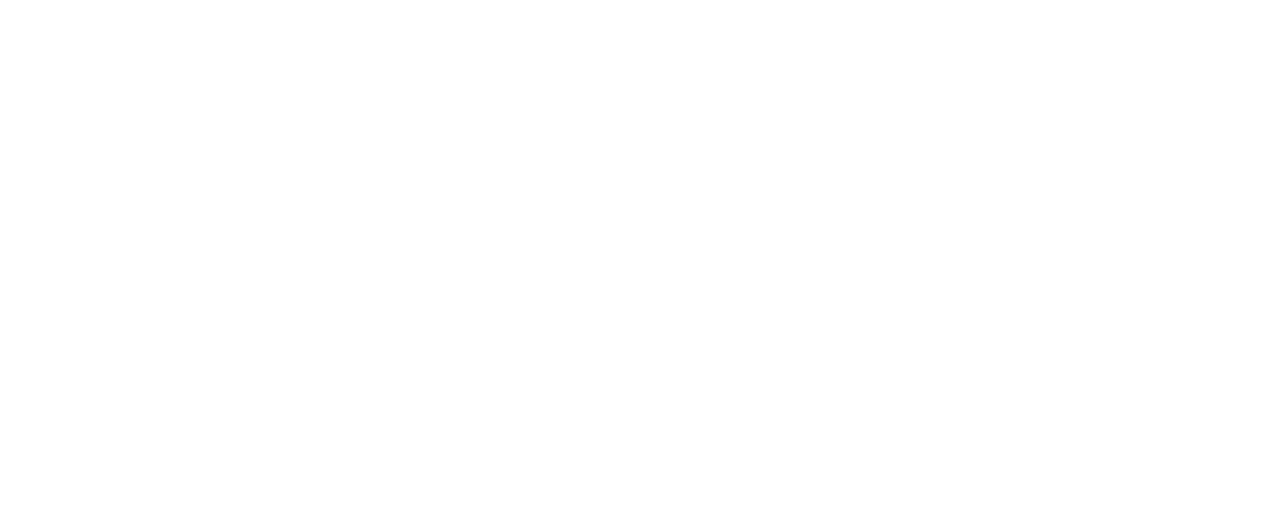
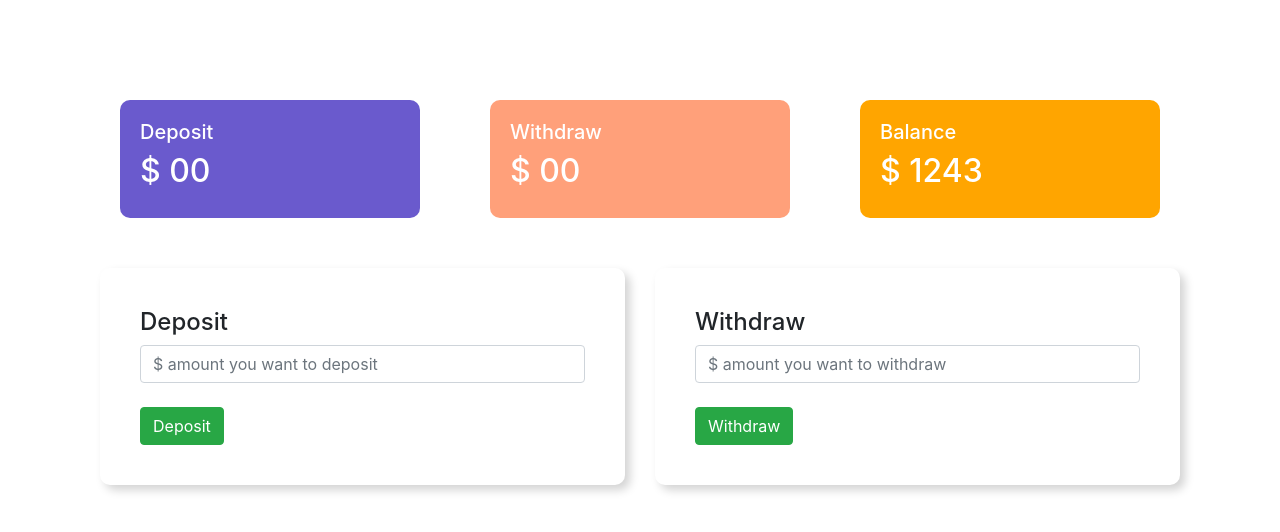
Before and after one commit to arghochakma/argo-bank, a plain HTML site: page index.html in a window 1280 px wide. Both pictures are taken after a click on the button "Enter". Drawn offline with nearby package versions, Linux system fonts and the light colour scheme.

Commit message:
added the bank

```diff
--- a/index.html
+++ b/index.html
@@ -19,12 +19,93 @@
             <button id="login" class="btn btn-success">Enter</button>
         </div>
     </div>
-    <script>
-        const loginBtn = document.getElementById("login");
+    <div id="transaction-area">
+        <div class="row">
+            <div class="col-md-4">
+                <div class="deposit status">
+                    <h5>Deposit</h5>
+                    <h2>$ <span id="currentDeposit">00</span></h2>
+                </div>
+            </div>
+            <div class="col-md-4">
+                <div class="withdraw status">
+                    <h5>Withdraw</h5>
+                    <h2>$ <span id="currentWithdraw">00</span></h2>
+                </div>
+            </div>
+            <div class="col-md-4">
+                <div class="balance status">
+                    <h5>Balance</h5>
+                    <h2>$ <span id="currentBalance">1243</span></h2>
+                </div>
+            </div>
+        </div>
+        <div class="row">
+            <div class="col-md-6">
+                <div class="submit-area">
+                    <h4>Deposit</h4>
+                    <input id="depositAmount" type="text" class="form-control" placeholder="$ amount you want to deposit">
+                    <br>
+                    <button id="addDeposit" class="btn btn-success">Deposit</button>
+                </div>
+            </div>
+            <div class="col-md-6">
+                <div class="submit-area">
+                    <h4>Withdraw</h4>
+                    <input id="withdrawAmount" type="text" class="form-control" placeholder="$ amount you want to withdraw">
+                    <br>
+                    <button id="addWithdraw" class="btn btn-success">Withdraw</button>
+                </div>
+            </div>
+        </div>
+    </div>
+<script>
+            // login button event handler
+            const loginBtn = document.getElementById("login");
         loginBtn.addEventListener("click", function(){
             const loginArea = document.getElementById("login-area");
             loginArea.style.display = "none";
+            const TransactionArea = document.getElementById("transaction-area");
+            TransactionArea.style.display = "block";
         })
-    </script>
+
+        // deposit button event handler
+        const depositBtn = document.getElementById("addDeposit");
+        depositBtn.addEventListener("click", function(){
+            const depositNumber = getInputNumber("depositAmount");
+
+
+            updateSpanText("currentDeposit", depositNumber);
+            updateSpanText("currentBalance", depositNumber);
+
+
+
+            document.getElementById("depositAmount").value = "";
+        })
+
+        // withdraw button event handler
+        const withdrawBtn = document.getElementById("addWithdraw");
+        withdrawBtn.addEventListener("click", function(){
+            const withdrawNumber = getInputNumber("withdrawAmount");
+
+            updateSpanText("currentWithdraw", withdrawNumber);
+            updateSpanText("currentBalance",-1* withdrawNumber);
+
+            document.getElementById("withdrawAmount").value = "";
+
+        })
+        function getInputNumber(id){
+            const amount = document.getElementById(id).value;
+            const amountNumber = parseFloat(amount);
+            return amountNumber;
+        }
+
+        function updateSpanText(id, depositNumber){
+            const currentBalance = document.getElementById(id).innerText;
+            const currentBalanceNumber = parseFloat(currentBalance);
+            const totalAmount = depositNumber + currentBalanceNumber;
+            document.getElementById(id).innerText = totalAmount;
+        }
+</script>
 </body>
 </html>
--- a/style.css
+++ b/style.css
@@ -7,3 +7,21 @@ body{
     border-radius: 10px;
     box-shadow: 5px 5px 10px lightgrey;
 }
+#transaction-area{
+    display: none;
+}
+.status{
+    margin: 0 20px;
+    padding: 20px;
+    color: white;
+    border-radius: 10px;
+}
+.deposit{
+    background-color: slateblue;
+}
+.withdraw{
+    background-color: lightsalmon;
+}
+.balance{
+    background-color: orange;
+}
```
